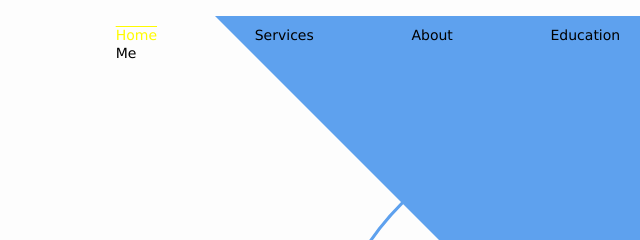
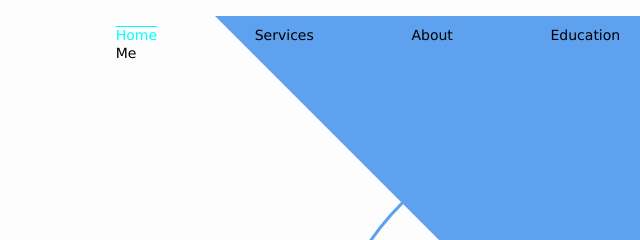
Before and after one commit to Mcoasty/Cousera-Test, a plain HTML site: page index.html in a window 1280 px wide. In both pictures the pointer is over the link "Home". Shown: the top 240 px of the page, 297-937 px from the left. Drawn offline with nearby package versions, Linux system fonts and the light colour scheme.

Commit message:
Update styles.css

```diff
--- a/css/styles.css
+++ b/css/styles.css
@@ -84,7 +84,7 @@ margin-right: 13%;
 
 .navbar a:hover{
     text-decoration: overline;
-    color: rgb(255, 251, 0);
+    color: cyan;
 }
 
 .header.sticky .navbar a {
```
